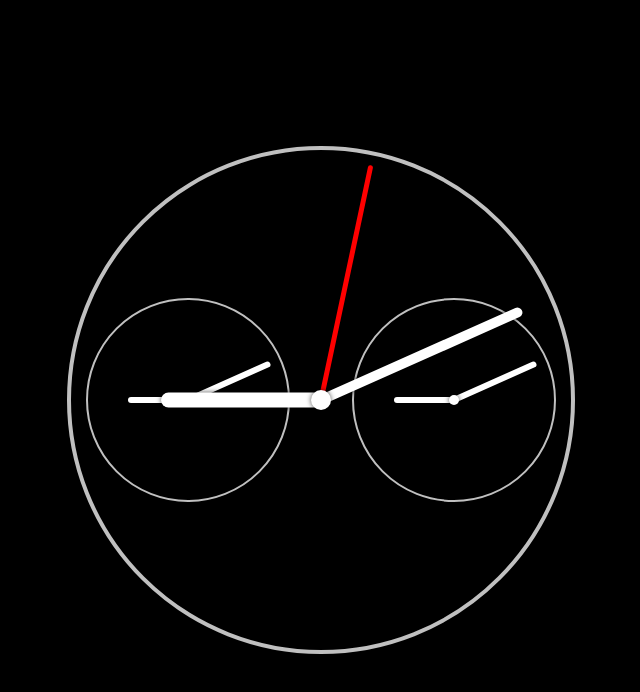
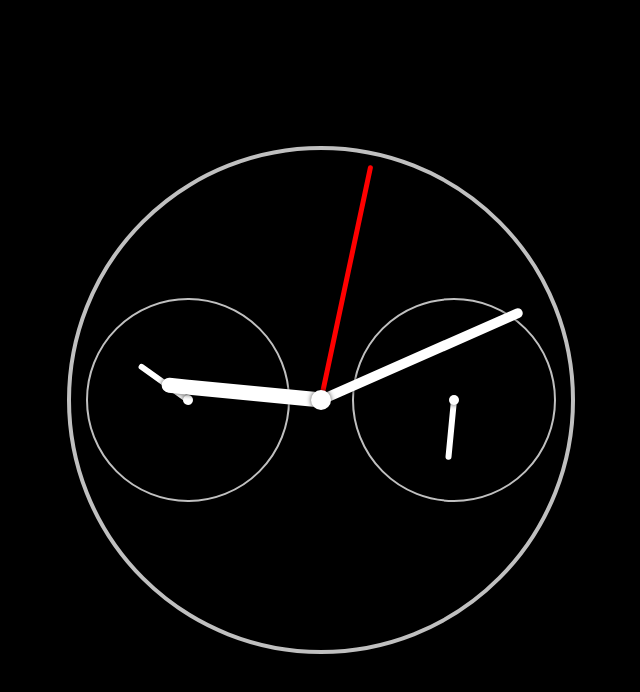
Before and after one commit to domb5041/chain-that-clocks, a React (Create React App) app: page / in a window 1280 px wide. Shown: the top 692 px of the page, without its empty margins (319-959 px from the left). Built offline with nearby package versions, Linux system fonts and the light colour scheme.

Commit message:
timezones and better hand logic

```diff
--- a/src/MainDial.js
+++ b/src/MainDial.js
@@ -2,55 +2,51 @@ import React, { useState, useEffect } from 'react';
 import * as styled from './MainDial.styled';
 
 export default function MainDial() {
-    const [time, setTime] = useState([0, 0, 0]);
-    const [timeA, setTimeA] = useState([0, 0, 0]);
-    const [timeB, setTimeB] = useState([0, 0, 0]);
+    const [london, setLondon] = useState([0, 0, 0]);
+    const [paris, setParis] = useState([0, 0, 0]);
+    const [tokyo, setTokyo] = useState([0, 0, 0]);
 
     useEffect(() => {
-        setInterval(updateClock, 1000);
-        setInterval(updateClockA, 1000);
-        setInterval(updateClockB, 1000);
+        setInterval(() => setLondon(updateHands(0)), 1000);
+        setInterval(() => setParis(updateHands(1)), 1000);
+        setInterval(() => setTokyo(updateHands(9)), 1000);
     }, []);
 
-    const updateClock = () => {
+    const updateHands = timezone => {
         const d = new Date();
-        const h = d.getHours() * 30;
-        const m = d.getMinutes() * 6;
-        const s = d.getSeconds() * 6;
-        setTime([h, m, s]);
+
+        const mSecUTC = d.getTime() + d.getTimezoneOffset() * 60000;
+        const newTime = mSecUTC + timezone * 3600000;
+        const dAdjusted = new Date(newTime);
+        const hoursInDegrees =
+            (dAdjusted.getHours() * 3600 +
+                dAdjusted.getMinutes() * 60 +
+                dAdjusted.getSeconds()) *
+            0.00833333;
+        const minutesInDegrees =
+            (dAdjusted.getMinutes() * 60 + dAdjusted.getSeconds()) * 0.1;
+        const secondsInDegrees = dAdjusted.getSeconds() * 6;
+
+        return [hoursInDegrees, minutesInDegrees, secondsInDegrees];
     };
 
-    const updateClockA = () => {
-        const d = new Date();
-        const h = d.getHours() * 30;
-        const m = d.getMinutes() * 6;
-        const s = d.getSeconds() * 6;
-        setTimeA([h, m, s]);
-    };
-
-    const updateClockB = () => {
-        const d = new Date();
-        const h = d.getHours() * 30;
-        const m = d.getMinutes() * 6;
-        const s = d.getSeconds() * 6;
-        setTimeB([h, m, s]);
-    };
+    const transformHands = hand => ({
+        transform: `translateX(-50%) rotate(${hand}deg)`,
+    });
 
     return (
         <styled.MainDial>
             <styled.SubDialA>
-                <styled.HandHs time={timeA} />
-                <styled.HandMs time={timeA} />
+                <styled.HandHs style={transformHands(paris[0])} />
                 <styled.CapSmall />
             </styled.SubDialA>
             <styled.SubDialB>
-                <styled.HandHs time={timeB} />
-                <styled.HandMs time={timeB} />
+                <styled.HandHs style={transformHands(tokyo[0])} />
                 <styled.CapSmall />
             </styled.SubDialB>
-            <styled.HandH time={time} />
-            <styled.HandM time={time} />
-            <styled.HandS time={time} />
+            <styled.HandH style={transformHands(london[0])} />
+            <styled.HandM style={transformHands(london[1])} />
+            <styled.HandS style={transformHands(london[2])} />
             <styled.Cap />
         </styled.MainDial>
     );
--- a/src/MainDial.styled.js
+++ b/src/MainDial.styled.js
@@ -56,30 +56,20 @@ export const CapSmall = styled(Cap)`
 export const HandH = styled(Hand)`
     width: 15px;
     height: 160px;
-    transform: ${props => `translateX(-50%) rotate(${props.time[0]}deg)`};
 `;
 
 export const HandM = styled(Hand)`
     width: 10px;
     height: 220px;
-    transform: ${props => `translateX(-50%) rotate(${props.time[1]}deg)`};
 `;
 
 export const HandS = styled(Hand)`
     width: 5px;
     height: 240px;
-    transform: ${props => `translateX(-50%) rotate(${props.time[2]}deg)`};
     background-color: red;
 `;
 
 export const HandHs = styled(Hand)`
     width: 6px;
     height: 60px;
-    transform: ${props => `translateX(-50%) rotate(${props.time[0]}deg)`};
 `;
-
-export const HandMs = styled(Hand)`
-    width: 6px;
-    height: 90px;
-    transform: ${props => `translateX(-50%) rotate(${props.time[1]}deg)`};
-`;
```
